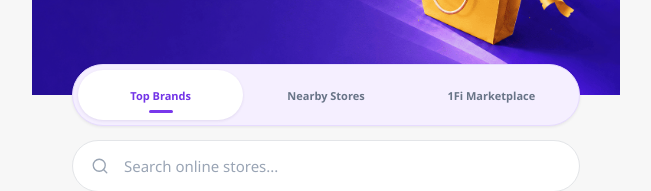
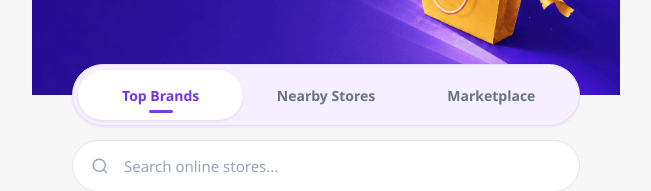
Before and after one commit to bhargavmalasala/1Fi, a React (Vite) app: page / in a window 1280 px wide. Shown: the part 275-466 px from the top of the page, without its empty margins (314-965 px from the left). Built offline with nearby package versions, Linux system fonts and the light colour scheme.

Commit message:
fix: Update tab label and enhance tab styling for better visibility

```diff
--- a/src/components/ShopTabs.jsx
+++ b/src/components/ShopTabs.jsx
@@ -2,7 +2,7 @@ export function ShopTabs({ active, onChange }) {
   const tabs = [
     { id: "brands", label: "Top Brands" },
     { id: "nearby", label: "Nearby Stores" },
-    { id: "marketplace", label: "1Fi Marketplace" },
+    { id: "marketplace", label: "Marketplace" },
   ];
 
   return (
--- a/src/index.css
+++ b/src/index.css
@@ -301,10 +301,11 @@ button {
 }
 
 .tabs-three .tab {
-  font-size: 11px;
+  font-size: 14px;
   padding-inline: 4px;
   text-align: center;
   white-space: nowrap;
+  font-weight: 700;
 }
 
 .marketplace {
```
